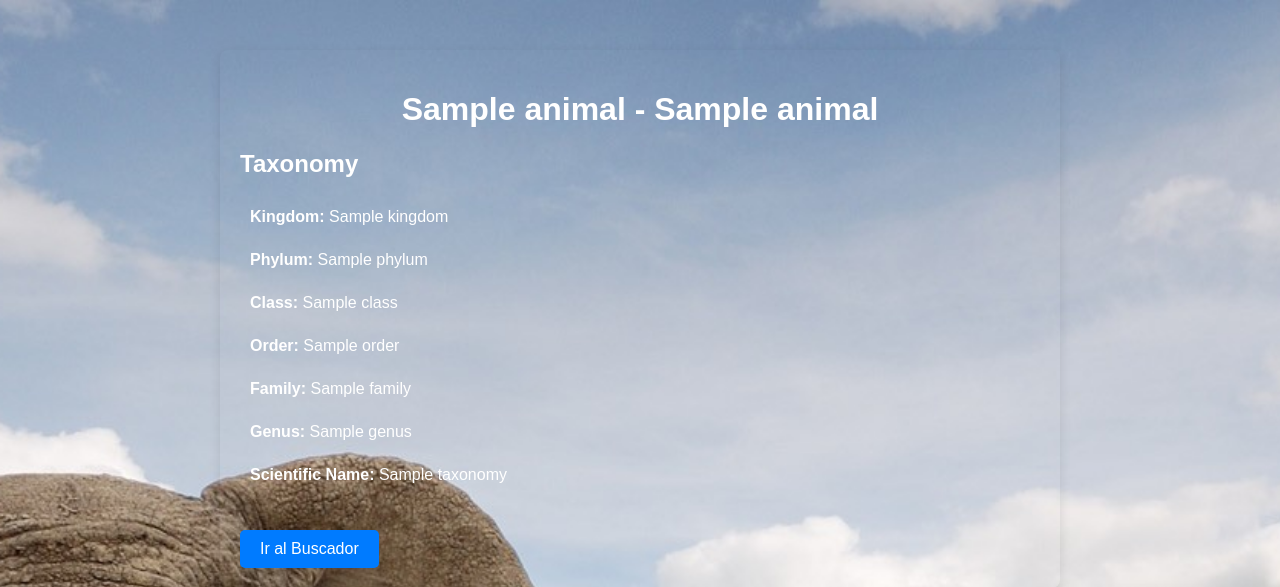
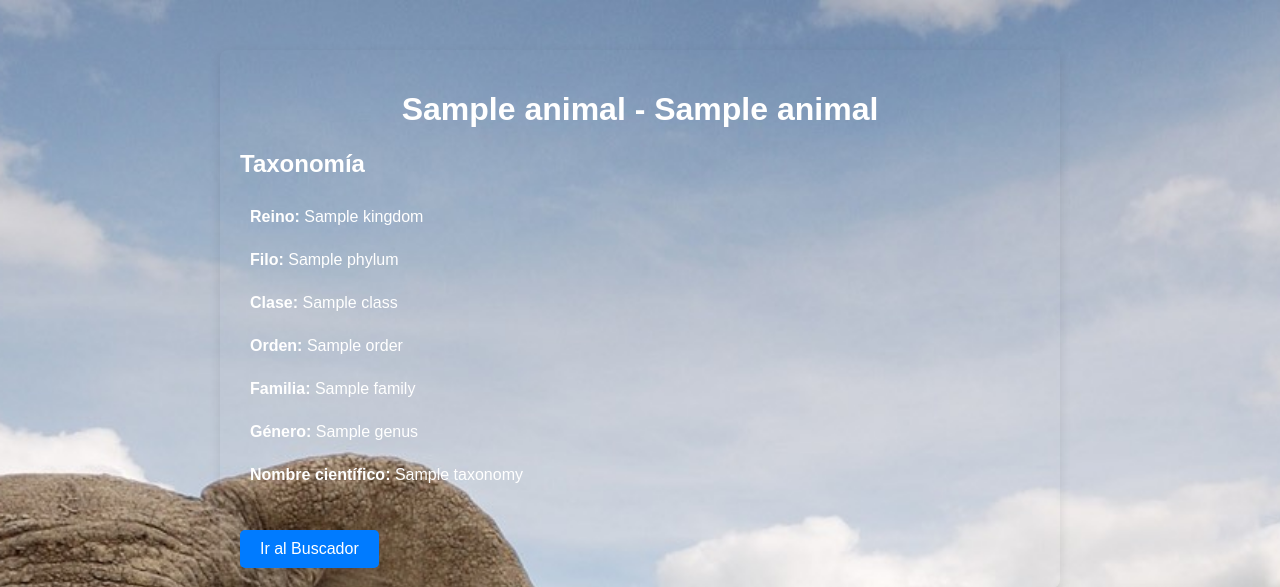
Before and after one commit to G6aspar/tp-p.o.o, a Flask app: template templates/animal_info.html in a window 1280 px wide. Shown: the top 587 px of the page. Run offline with Flask 3, Linux system fonts and the light colour scheme; the template is opened without the code that fills it: most values are stand-ins (such as "Sample title", 1, 10 or a date in 2020).

Commit message:
formateo de datos

```diff
--- a/controllers/controller.py
+++ b/controllers/controller.py
@@ -12,9 +12,7 @@ class AnimalController:
 
     def get_animal_info(self, name):
         try:
-            # Intenta obtener la información del animal
             animal_info = self.animal_service.fetch_animal_info(name)
             return animal_info
         except AnimalNotFoundException as e:
-            # Maneja la excepción en caso de que el animal no sea encontrado
-            raise e  # Puedes lanzar la excepción o manejarla como desees
+            raise e
--- a/services/service.py
+++ b/services/service.py
@@ -27,7 +27,6 @@ class AnimalService:
         for animal in raw_data:
             formatted_data.append({
             'name': animal.get('name'),
-            'common_name': animal.get('characteristics', {}).get('common_name'),  # Asegúrate de que este campo exista
             'taxonomy': {
                 'kingdom': animal.get('taxonomy', {}).get('kingdom'),
                 'phylum': animal.get('taxonomy', {}).get('phylum'),
--- a/templates/animal_info.html
+++ b/templates/animal_info.html
@@ -10,15 +10,15 @@
     <div class="container">
         <h1>{{ animal['name'] }} - {{ animal['common_name'] }}</h1>
 
-        <h2>Taxonomy</h2>
+        <h2>Taxonomía</h2>
         <ul>
-            <li><strong>Kingdom:</strong> {{ animal['taxonomy']['kingdom'] }}</li>
-            <li><strong>Phylum:</strong> {{ animal['taxonomy']['phylum'] }}</li>
-            <li><strong>Class:</strong> {{ animal['taxonomy']['class'] }}</li>
-            <li><strong>Order:</strong> {{ animal['taxonomy']['order'] }}</li>
-            <li><strong>Family:</strong> {{ animal['taxonomy']['family'] }}</li>
-            <li><strong>Genus:</strong> {{ animal['taxonomy']['genus'] }}</li>
-            <li><strong>Scientific Name:</strong> {{ animal['taxonomy']['scientific_name'] }}</li>
+            <li><strong>Reino:</strong> {{ animal['taxonomy']['kingdom'] }}</li>
+            <li><strong>Filo:</strong> {{ animal['taxonomy']['phylum'] }}</li>
+            <li><strong>Clase:</strong> {{ animal['taxonomy']['class'] }}</li>
+            <li><strong>Orden:</strong> {{ animal['taxonomy']['order'] }}</li>
+            <li><strong>Familia:</strong> {{ animal['taxonomy']['family'] }}</li>
+            <li><strong>Género:</strong> {{ animal['taxonomy']['genus'] }}</li>
+            <li><strong>Nombre científico:</strong> {{ animal['taxonomy']['scientific_name'] }}</li>
         </ul>
         <a href="{{ url_for('index') }}">
             <button class="btn-search">Ir al Buscador</button>
```
